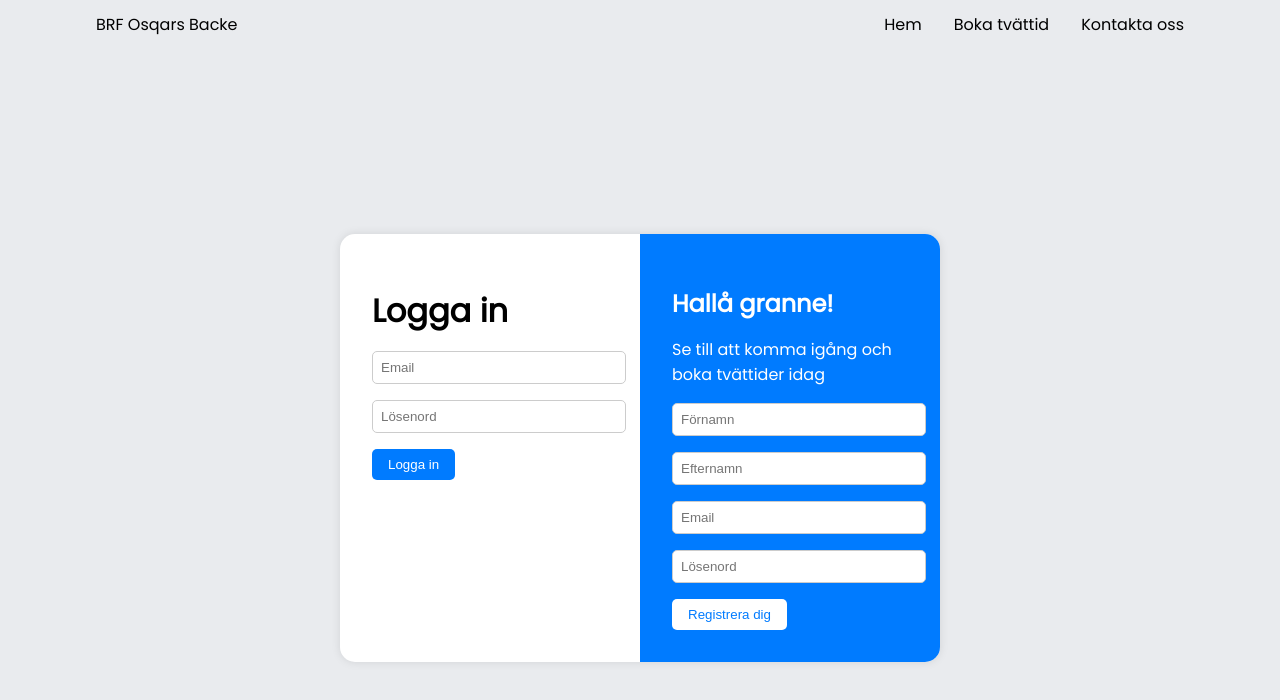
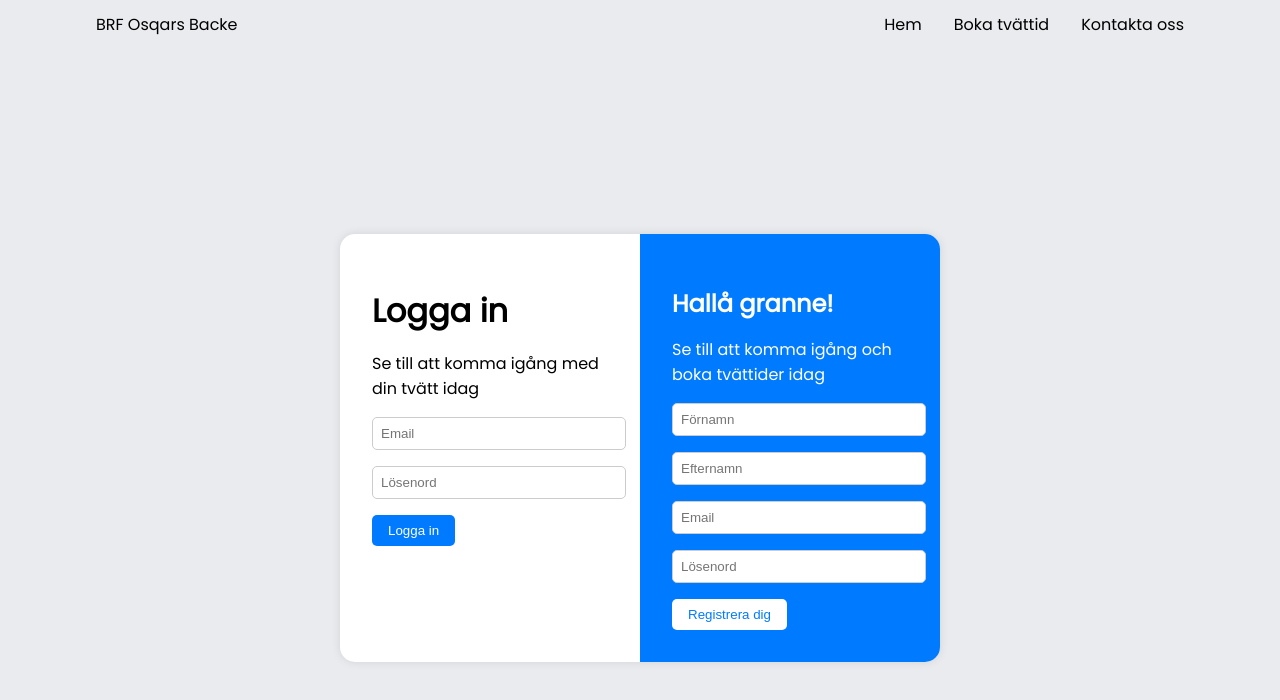
Before and after one commit to codezart44/BRF_Webb_App, a React (Vite) app in the folder frontend/: page / in a window 1280 px wide. Shown: the top 700 px of the page. Built offline with nearby package versions, Linux system fonts and the light colour scheme.

Commit message:
small change

```diff
--- a/frontend/src/components/login/Login.jsx
+++ b/frontend/src/components/login/Login.jsx
@@ -41,6 +41,7 @@ function Login() {
       <div className="login__container">
          <div className="login__containerLeft">
               <h1>Logga in</h1>
+              <p>Se till att komma igång med din tvätt idag</p>
               <input type="email" name='email' placeholder="Email" value={loginData.email} onChange={handleLoginChange}/>
               <input type="password" name='password' placeholder="Lösenord" value={loginData.password} onChange={handleLoginChange}/><br/>
               <button className='login__buttonLeft' onClick={handleLoginSubmit}>Logga in</button>
```
